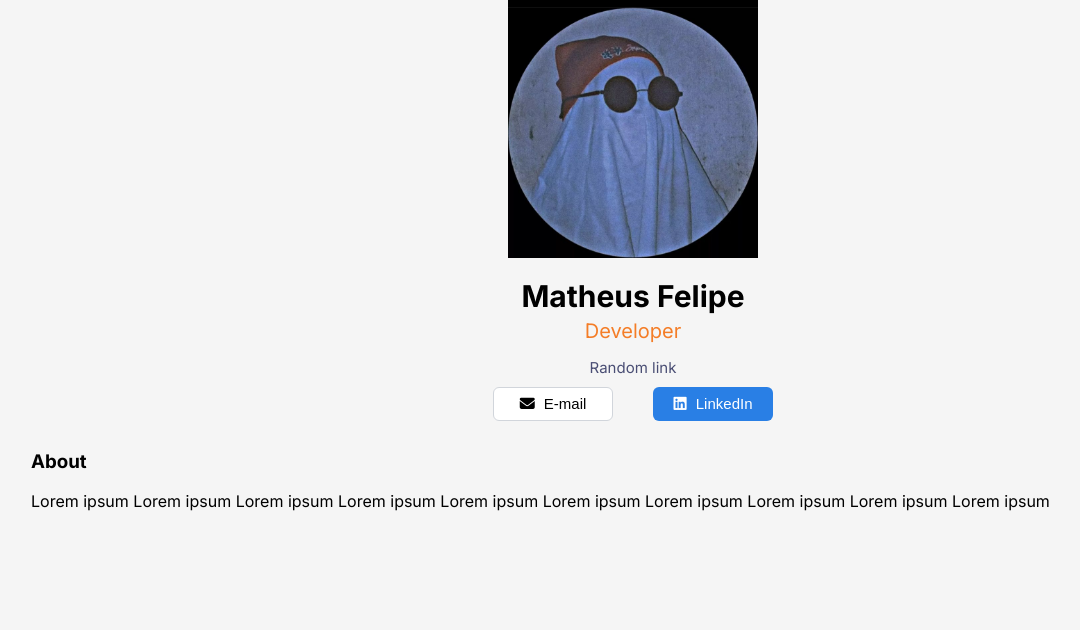
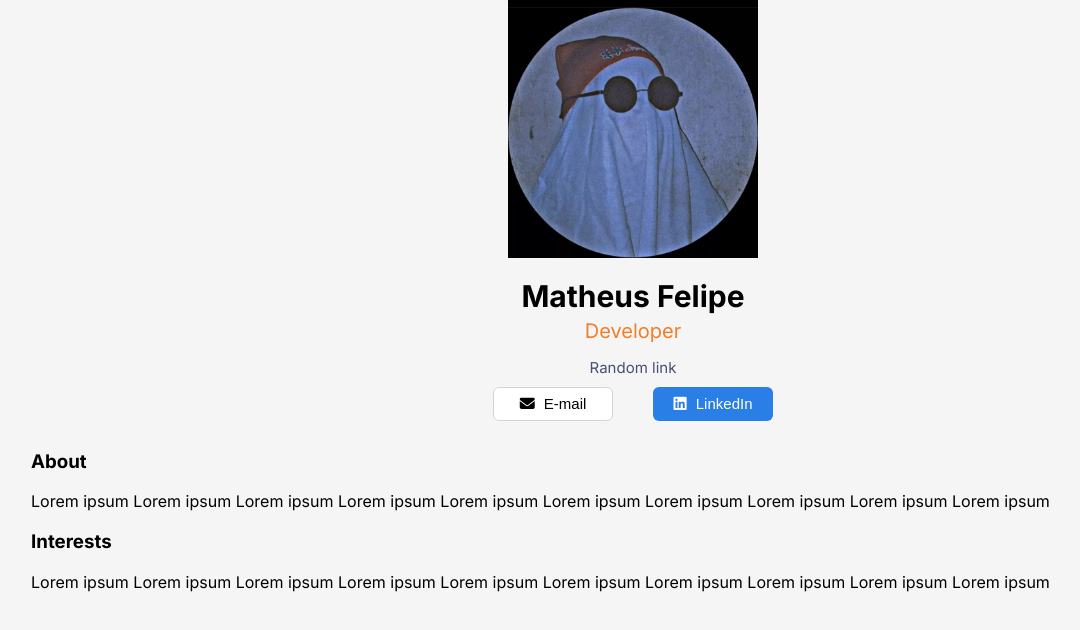
Before and after one commit to Matheus-Felipe-C/business-card, a React (Vite) app: page / in a window 1280 px wide. Shown: the top 630 px of the page, without its empty margins (7-1087 px from the left). Built offline with nearby package versions, Linux system fonts and the light colour scheme.

Commit message:
Added Interests HTML

```diff
--- a/src/App.js
+++ b/src/App.js
@@ -11,6 +11,7 @@ function App() {
     <div>
       <Info />
       <About />
+      <Interests />
     </div>
   );
 }
--- a/src/components/About.jsx
+++ b/src/components/About.jsx
@@ -1,7 +1,7 @@
 export default function About() {
   return (
     <div className="about">
-      <h3 className="about-title">About</h3>
+      <h3>About</h3>
       <p>
         Lorem ipsum Lorem ipsum Lorem ipsum Lorem ipsum Lorem ipsum Lorem ipsum
         Lorem ipsum Lorem ipsum Lorem ipsum Lorem ipsum
--- a/src/components/Interests.jsx
+++ b/src/components/Interests.jsx
@@ -0,0 +1,11 @@
+export default function interests() {
+    return (
+      <div className="about">
+        <h3>Interests</h3>
+        <p>
+          Lorem ipsum Lorem ipsum Lorem ipsum Lorem ipsum Lorem ipsum Lorem ipsum
+          Lorem ipsum Lorem ipsum Lorem ipsum Lorem ipsum
+        </p>
+      </div>
+    );
+  }
```
